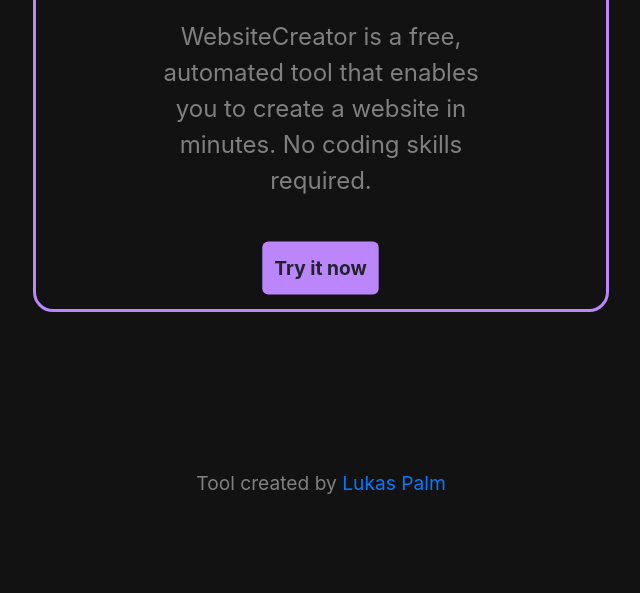
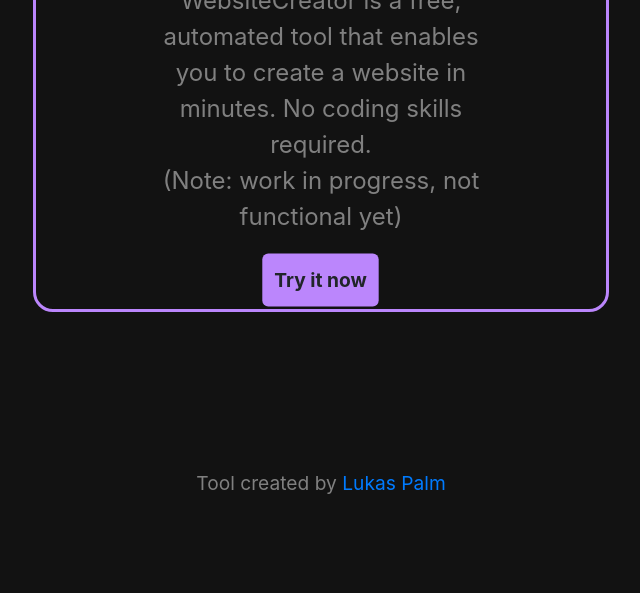
Before and after one commit to lukaspalm/WebsiteCreator-2.0, a plain HTML site: page index.html in a window 1280 px wide. Shown: the part 284-877 px from the top of the page, without its empty margins (319-959 px from the left). Drawn offline with nearby package versions, Linux system fonts and the light colour scheme; a script that the page names is missing.

Commit message:
Update index.html

```diff
--- a/index.html
+++ b/index.html
@@ -23,7 +23,7 @@
                 Create your website in minutes
             </h1>
             <p class="action-box-text d-flex inline-flex">
-                WebsiteCreator is a free, automated tool that enables you to create a website in minutes. No coding skills required.
+                WebsiteCreator is a free, automated tool that enables you to create a website in minutes. No coding skills required.<br>(Note: work in progress, not functional yet)
             </p>
 
             <button class="action-button">
```
